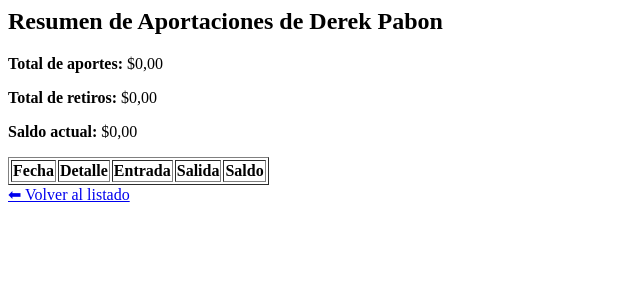
After one commit to Dereck2002/cajaAhorros, a Django app: page /socio/1/aportaciones/ in a window 1280 px wide. The commit adds this page. Shown: the top 300 px of the page, without its empty margins (0-640 px from the left). Run offline with Django 5.2, Linux system fonts and the light colour scheme; data comes from the database, SQL or seed files in the repository; both versions use the stored data as it was after the commit; lists and menus that the app fills with data are empty.

Commit message:
Calcular totales por socio

```diff
--- a/cajaAhorros/app_cajaAhorros/templates/socio_list.html
+++ b/cajaAhorros/app_cajaAhorros/templates/socio_list.html
@@ -34,6 +34,7 @@
                 <th>Fecha de Nacimiento</th>
                 <th>Foto</th>
                 <th>Fecha de Ingreso</th>
+                <th>Acciones</th>
             </tr>
         </thead>
         <tbody>
@@ -50,6 +51,10 @@
                     {% endif %}
                 </td>
                 <td>{{ socio.fecha_ingreso }}</td>
+                <td>
+    <a href="{% url 'ver_aportaciones_socio' socio.id %}">👁 Ver</a>
+</td>
+
             </tr>
             {% empty %}
             <tr>
--- /dev/null
+++ b/cajaAhorros/app_cajaAhorros/templates/ver_aportaciones_socio.html
@@ -0,0 +1,30 @@
+<h2>Resumen de Aportaciones de {{ socio.nombre }} {{ socio.apellido }}</h2>
+
+<p><strong>Total de aportes:</strong> ${{ total_aportes|floatformat:2 }}</p>
+<p><strong>Total de retiros:</strong> ${{ total_retiros|floatformat:2 }}</p>
+<p><strong>Saldo actual:</strong> ${{ saldo|floatformat:2 }}</p>
+
+<table border="1">
+    <thead>
+        <tr>
+            <th>Fecha</th>
+            <th>Detalle</th>
+            <th>Entrada</th>
+            <th>Salida</th>
+            <th>Saldo</th>
+        </tr>
+    </thead>
+    <tbody>
+        {% for m in movimientos %}
+        <tr>
+            <td>{{ m.fecha_movimiento }}</td>
+            <td>{{ m.detalle_movimiento }}</td>
+            <td>${{ m.entrada }}</td>
+            <td>${{ m.salida }}</td>
+            <td>${{ m.saldo }}</td>
+        </tr>
+        {% endfor %}
+    </tbody>
+</table>
+
+<a href="{% url 'socio_list' %}">⬅ Volver al listado</a>
--- a/cajaAhorros/app_cajaAhorros/views.py
+++ b/cajaAhorros/app_cajaAhorros/views.py
@@ -1,4 +1,6 @@
-from django.shortcuts import render, redirect
+from django.shortcuts import render, redirect, get_object_or_404
+from django.db.models import Sum, Q
+from .models import Movimiento
 from .models import Socio
 from .forms import SocioForm
 
@@ -21,6 +23,24 @@ def crear_socio(request):
         form = SocioForm()
 
     return render(request, 'crear_socio.html', {'form': form})
+
 # Calcular totales por socio
+def ver_aportaciones_socio(request, socio_id):
+    socio = get_object_or_404(Socio, pk=socio_id)
+    movimientos = Movimiento.objects.filter(socio=socio).order_by('-fecha_movimiento')
+
+    total_aportes = movimientos.filter(salida=0).aggregate(total=Sum('entrada'))['total'] or 0
+    total_retiros = movimientos.filter(entrada=0).aggregate(total=Sum('salida'))['total'] or 0
+    saldo = total_aportes - total_retiros
+
+    return render(request, 'ver_aportaciones_socio.html', {
+        'socio': socio,
+        'movimientos': movimientos,
+        'total_aportes': total_aportes,
+        'total_retiros': total_retiros,
+        'saldo': saldo,
+    })
+
 # Detalle del socio
+
 # Control de aportaciones por mes
--- a/cajaAhorros/cajaAhorros/urls.py
+++ b/cajaAhorros/cajaAhorros/urls.py
@@ -21,5 +21,6 @@ from app_cajaAhorros import views
 urlpatterns = [
     path('socios/', views.socio_list, name='socio_list'),
     path('socios/crear/', views.crear_socio, name='crear_socio'),
+    path('socio/<int:socio_id>/aportaciones/', views.ver_aportaciones_socio, name='ver_aportaciones_socio'),
     path('admin/', admin.site.urls),
 ]
```
Also changed, not shown: cajaAhorros/db.sqlite3.
